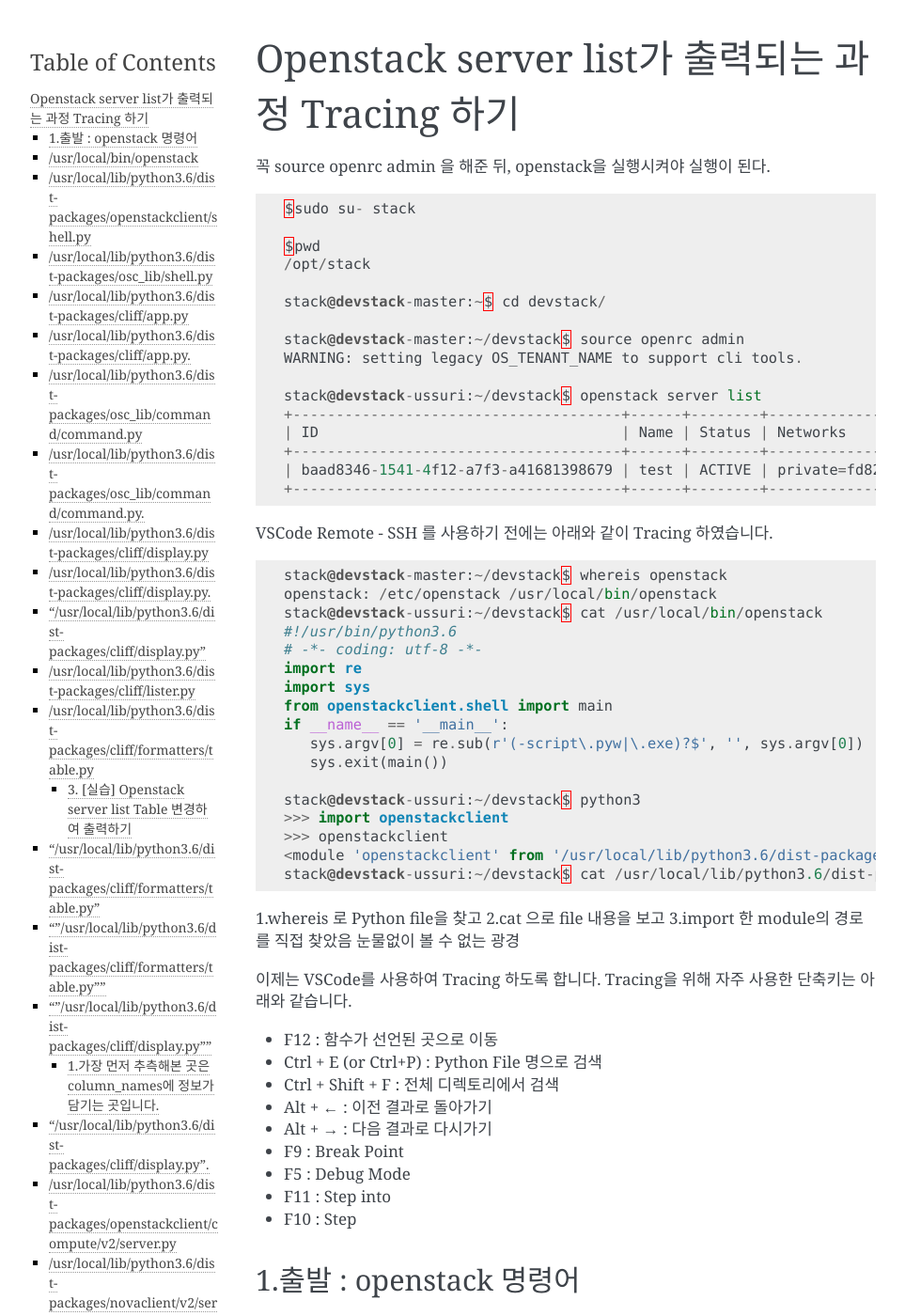
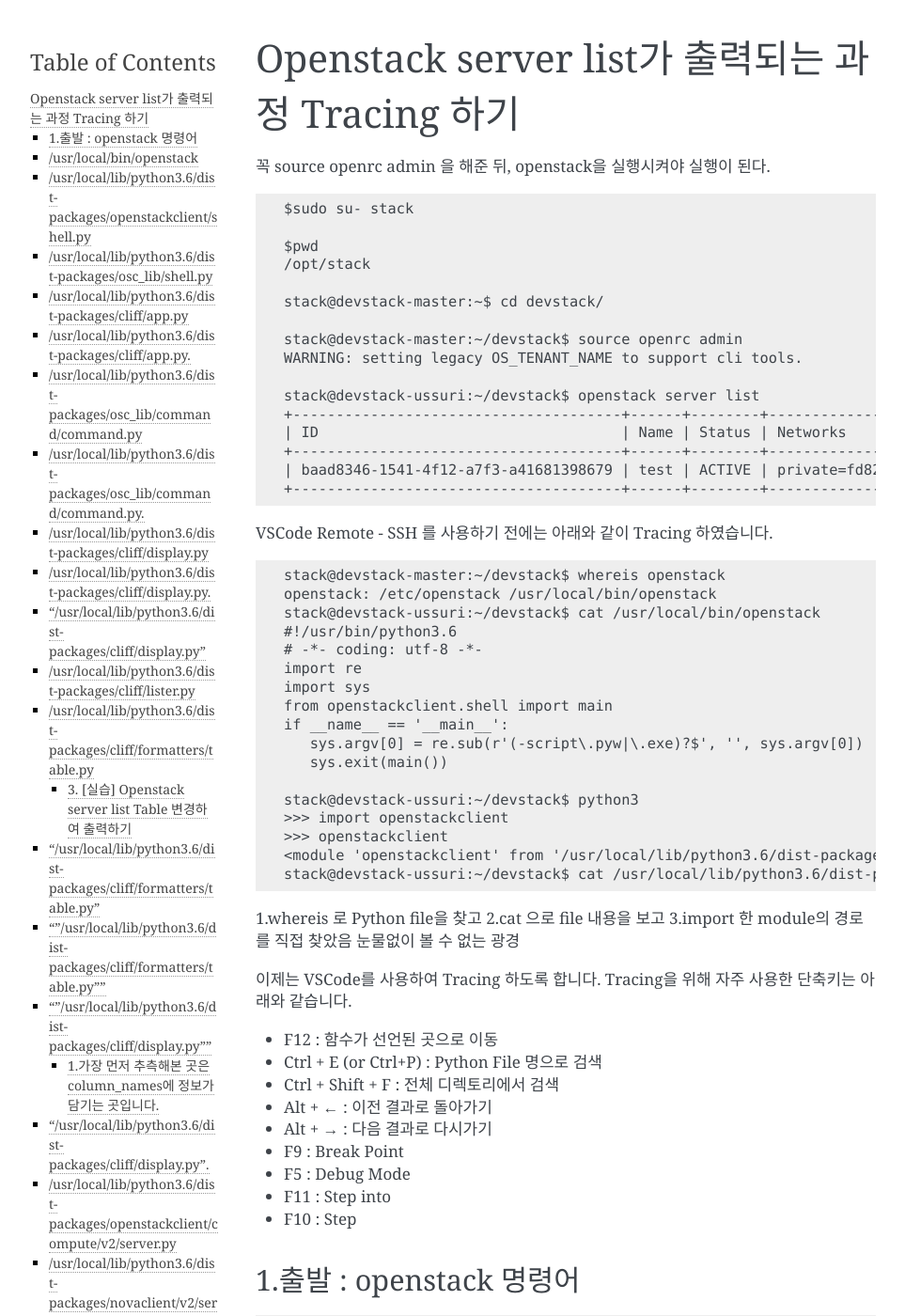
Before and after one commit to openstack-kr/contributhon-2020, a Sphinx documentation site: the page built from doc/source/keonwoo_lee/Openstack_server_list_trace.rst, in a window 1280 px wide and 1400 px high. Shown: the whole window at 94% size, without its empty margins (148-1111 px from the left). Built offline with Sphinx 7.4.7, drawn with Linux system fonts in a browser that asks for light colours; the version number could not be read and is left out; some of the changed text lies outside the part shown.

Commit message:
Modified syntax

```diff
--- a/doc/source/keonwoo_lee/Openstack_server_list_trace.rst
+++ b/doc/source/keonwoo_lee/Openstack_server_list_trace.rst
@@ -4,7 +4,7 @@
 
 꼭  source openrc admin 을 해준 뒤, openstack을 실행시켜야 실행이 된다.
 
-.. code-block:: python
+.. code-block:: none
 
    $sudo su- stack
 
@@ -26,7 +26,7 @@
 
 VSCode Remote - SSH 를 사용하기 전에는 아래와 같이 Tracing 하였습니다.
 
-.. code-block:: python
+.. code-block:: none
 
    stack@devstack-master:~/devstack$ whereis openstack
    openstack: /etc/openstack /usr/local/bin/openstack
@@ -70,7 +70,7 @@
 1.출발 : openstack 명령어
 ~~~~~~~~~~~~~~~~~~~~~~~~~~~~~~~~
 
-.. code-block: python
+.. code-block:: none
 
    stack@devstack-ussuri:~/devstack$ openstack server list
    +--------------------------------------+------+--------+---------------------------------------------------------------------+-------+---------+
@@ -81,7 +81,7 @@
 
 openstack 이라는 명령어와 Argument는 어떻게 넘어가서 출력되는지 찾으러 떠납니다.
 
-.. code-block:: python
+.. code-block:: none
 
    stack@devstack-master:~/devstack$ whereis openstack
    openstack: /etc/openstack /usr/local/bin/openstack
@@ -114,14 +114,14 @@
 .. code-block:: python
 
    def main(argv=None):
-      if argv is None:
-         argv = sys.argv[1:]
-            if six.PY2:
-               # Emulate Py3, decode argv into Unicode based on locale so that
-               # commands always see arguments as text instead of binary data
-               encoding = locale.getpreferredencoding()
-               if encoding:
-                  argv = map(lambda arg: arg.decode(encoding), argv)
+		if argv is None:
+			argv = sys.argv[1:]
+			if six.PY2:
+				# Emulate Py3, decode argv into Unicode based on locale so that
+				# commands always see arguments as text instead of binary data
+				encoding = locale.getpreferredencoding()
+				if encoding:
+					argv = map(lambda arg: arg.decode(encoding), argv)
       return OpenStackShell().run(argv)
 
 * return 값으로 무엇인가를 넘겨주는 것을 볼 수 있습니다. 이 구문으로부터 출력이 나올것이라 예상하고 run이라는 function 위에서 F12를 눌러줍니다.
@@ -166,7 +166,8 @@
 
    class App(object):
       def run(self, argv):
-      """Equivalent to the main program for the application.
+      """
+      Equivalent to the main program for the application.
       :param argv: input arguments and options
       :paramtype argv: list of str
       """
@@ -278,9 +279,10 @@
          return result
 
 
+
 코드가 기니까 중요하지 않은 부분은 설명과 함께 주석으로 처리해서 핵심만 바라봅시다.
 
-.. code-block:: python
+.. code-block:: none
 
    try:
       subcommand = self.command_manager.find_command(argv)
@@ -384,7 +386,7 @@
 * https://alphahackerhan.tistory.com/34
 
 
-.. code-block:: python
+.. code-block:: none
 
    [Python에서 자식 클래스 확인]
    Foo.__subclasses__()
@@ -454,7 +456,7 @@
 * F11을 누르면 상속받은 Class의 produce_output() function으로 갑니다.
 
 
-.. code-block:: python
+.. code-block:: none
 
    DisplayCommandBase.__subclasses__()
 
@@ -645,7 +647,7 @@
 그리고
 
 
-.. code-block:: python
+.. code-block:: none
 
    type(first_row)
    <class 'tuple'>
```
